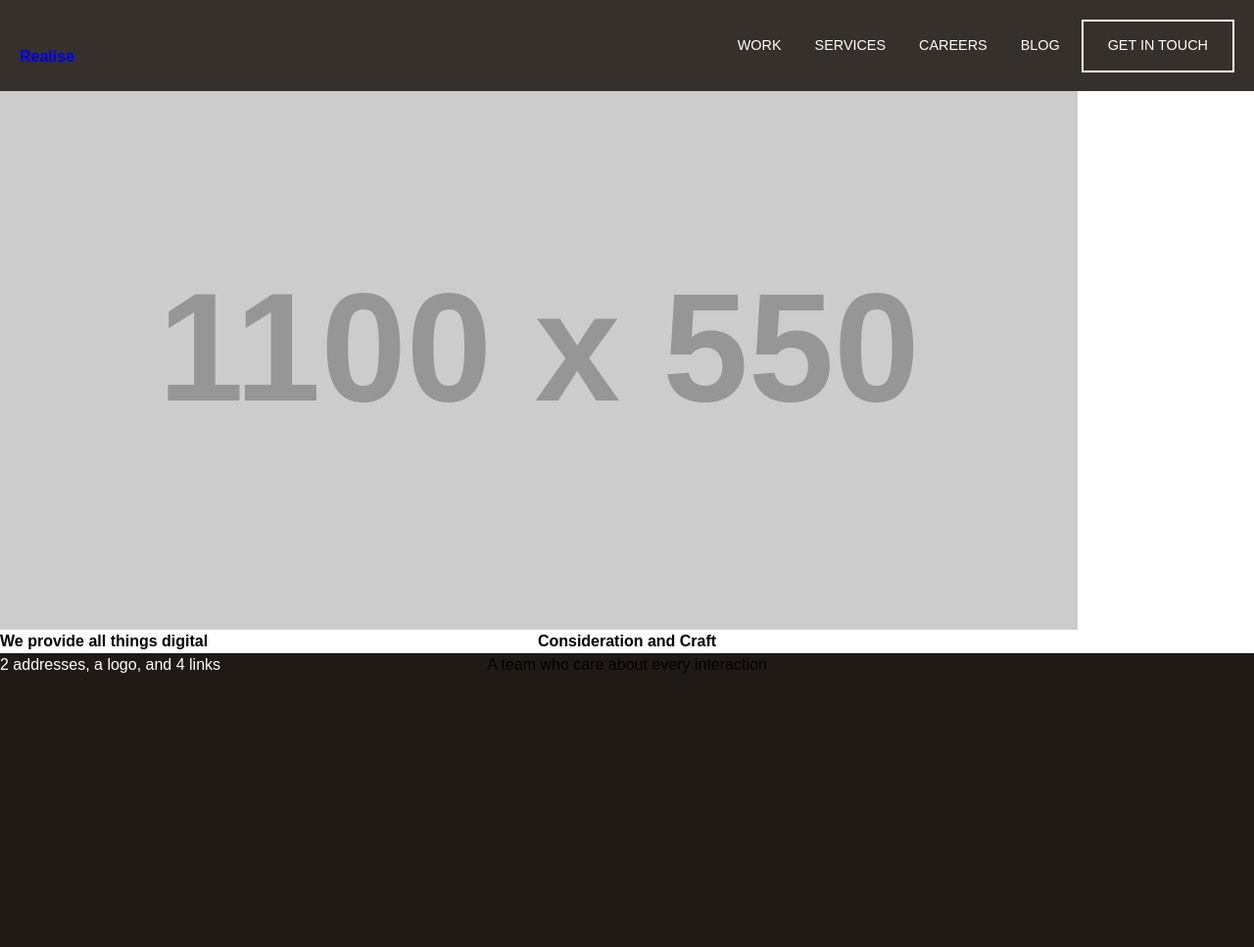
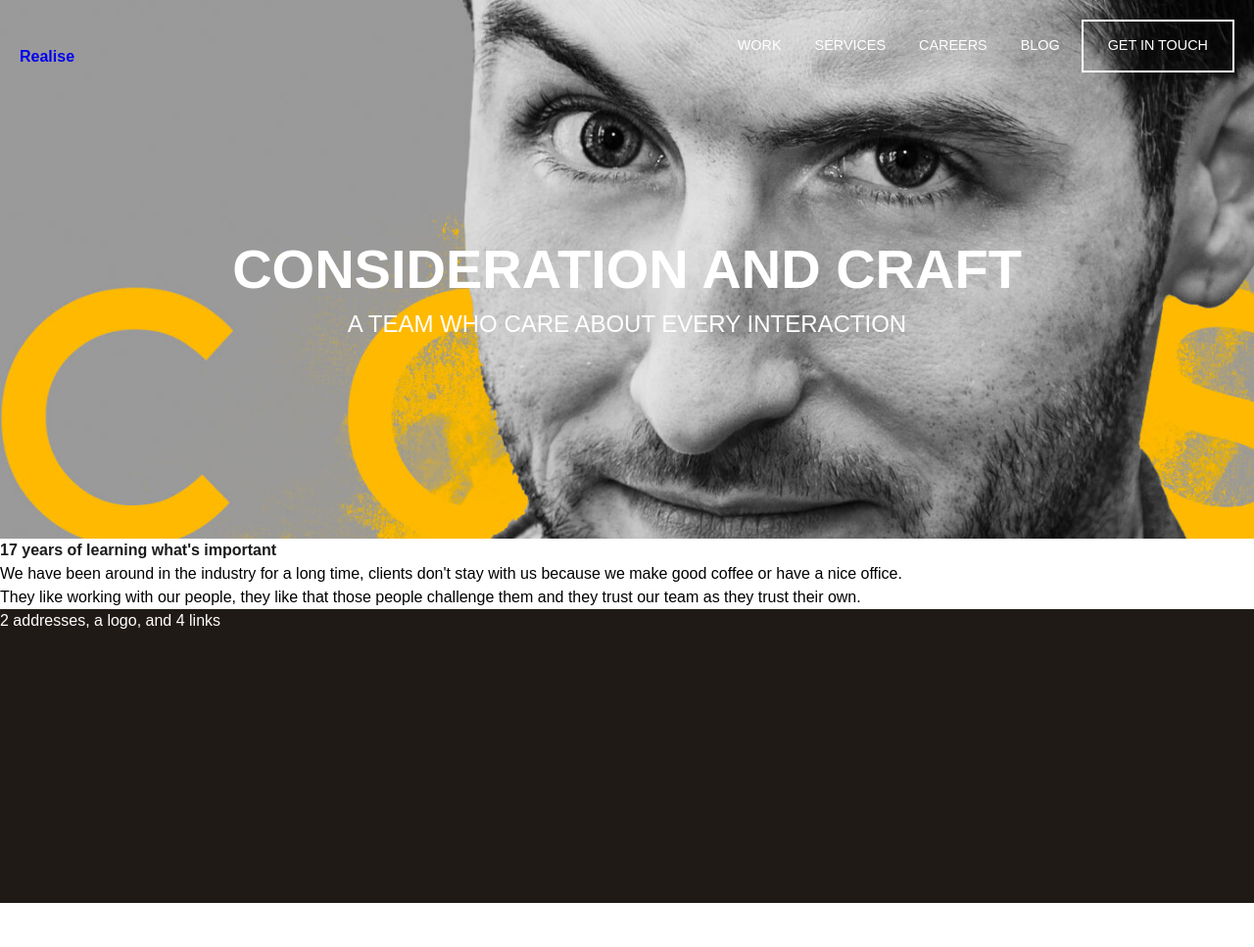
Before and after one commit to craighamnett/craighamnett.github.io, a Jekyll site: the page built from about/index.md, in a window 1280 px wide. Shown: the whole page at 98% size. Built offline with Jekyll 4.4.1, drawn with Linux system fonts in a browser that asks for light colours; Markdown is read by kramdown in place of the engine named in the settings; after the commit the page ends 922 px from its top, so only the background shows below that.

Commit message:
Some more of the hero header

```diff
--- a/_includes/hero.html
+++ b/_includes/hero.html
@@ -1,7 +1,5 @@
 
-            <div class="hero">
-                <img src="http://placehold.it/1100x550" />
-                <!--<img src="{{ site.url }}/img/hero/{{ page.hero-image }}.jpg" />-->
+            <div class="hero {{ page.hero-image }}">
                 <h2>{{ page.hero-title }}</h2>
                 <p>{{ page.hero-subtitle }}</p>
             </div>
--- a/_layouts/default.html
+++ b/_layouts/default.html
@@ -9,9 +9,9 @@
     </head>
     <body>
     {% include navigation.html %}
-
-        {{ content }}
-
+        <main>
+            {{ content }}
+        </main>
     {% include footer.html %}
     </body>
 </html>
--- /dev/null
+++ b/_sass/content.scss
@@ -0,0 +1,11 @@
+/*
+======
+Styling some general content
+======
+*/
+
+main {
+	h4 {
+		color: #1c1c1c;
+	}
+}
--- a/_sass/hero.scss
+++ b/_sass/hero.scss
@@ -3,14 +3,31 @@
 There are two styles of hero panels.
 ======
 */
-
+header {
+	.hero {
+		height: 550px;
+	}
+}
 .hero {
 	position: relative;
-	height: 550px;
-	h2 {
+	background-color: #ffb900;
+	background-size: cover;
+	height: 475px;
+	h2, p {
+		color: #fff;
+		font-size: 3.5em;
+		line-height: 3.5rem;
 		text-align: center;
+		text-transform: uppercase;
+		position: relative;
+		top: 50%;
+		transform: translateY(-50%);
 	}
 	p {
-		text-align: center;
+		font-size: 1.5rem;
+		line-height: 1.5rem;
+	}
+	&.gregor {
+		background-image: url("/img/hero-gregor.jpg");
 	}
 }
--- a/_sass/navigation.scss
+++ b/_sass/navigation.scss
@@ -8,9 +8,13 @@ It becomes a fixed header at a certain point.
 header {
 	position: relative;
 	nav {
-		overflow: auto;
-		background-color: rgba(32,26,22,.9);
+		position: absolute;
+		width: 100%;
 		padding: 0 20px;
+		z-index: 1;
+		&.sticky {
+			background-color: rgba(32,26,22,.9);
+		}
 		.logo {
 			float: left;
 			width: 150px;
--- a/about/index.md
+++ b/about/index.md
@@ -2,9 +2,11 @@
 title: Services Realise
 description: Services we offer
 layout: default
-hero-image: smile
+hero-image: gregor
 hero-title: Consideration and Craft
 hero-subtitle: A team who care about every interaction
 ---
 
-# We provide all things digital
+<h4>17 years of learning what's important</h4>
+<p>We have been around in the industry for a long time, clients don't stay with us because we make good coffee or have a nice office.</p>
+<p>They like working with our people, they like that those people challenge them and they trust our team as they trust their own.</p>
--- a/css/styles.scss
+++ b/css/styles.scss
@@ -5,4 +5,5 @@
 @import "sanitize";
 @import "navigation";
 @import "hero";
+@import "content";
 @import "footer";
```
Also changed, not shown: img/hero-gregor.jpg (added), 8 other files.
